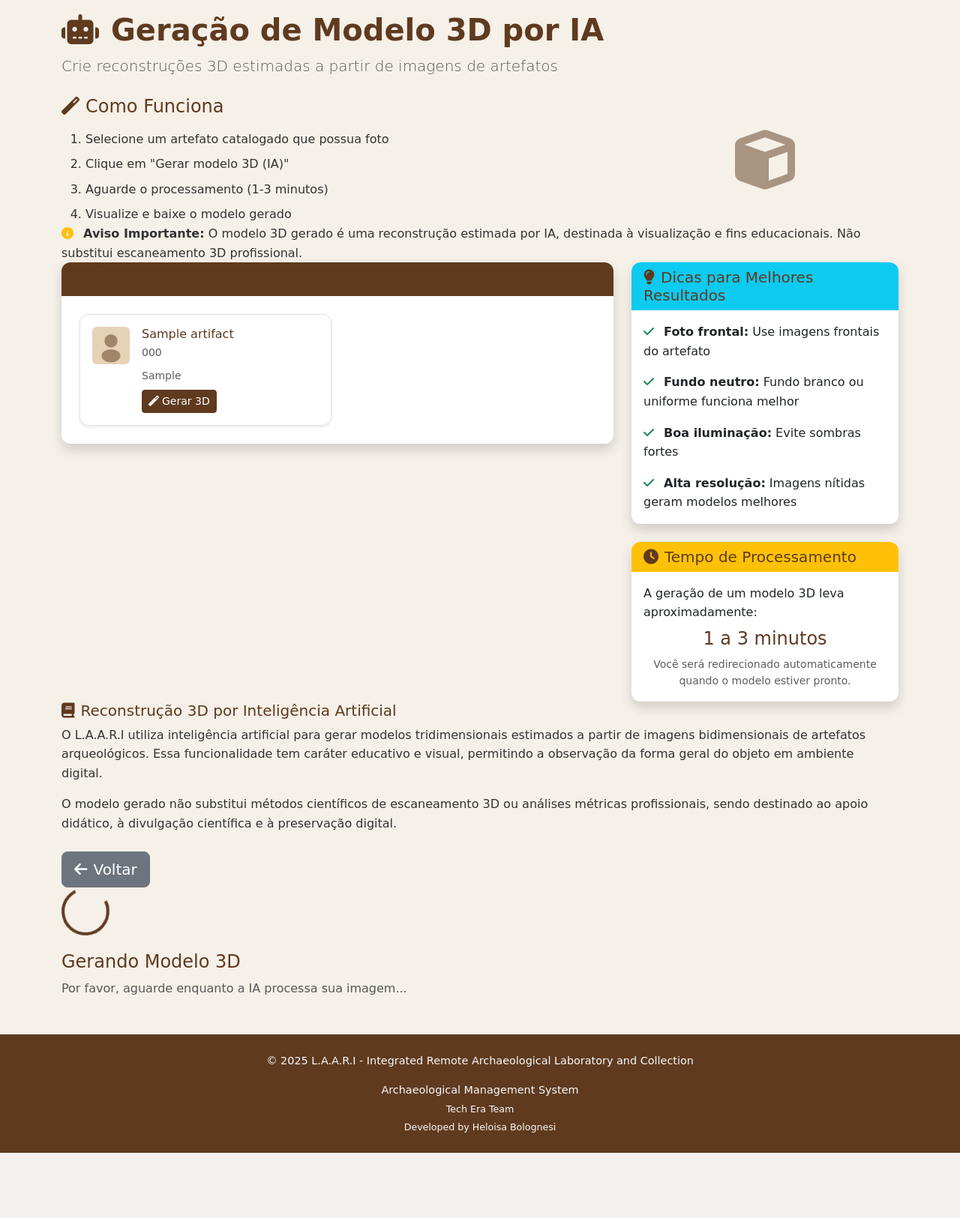
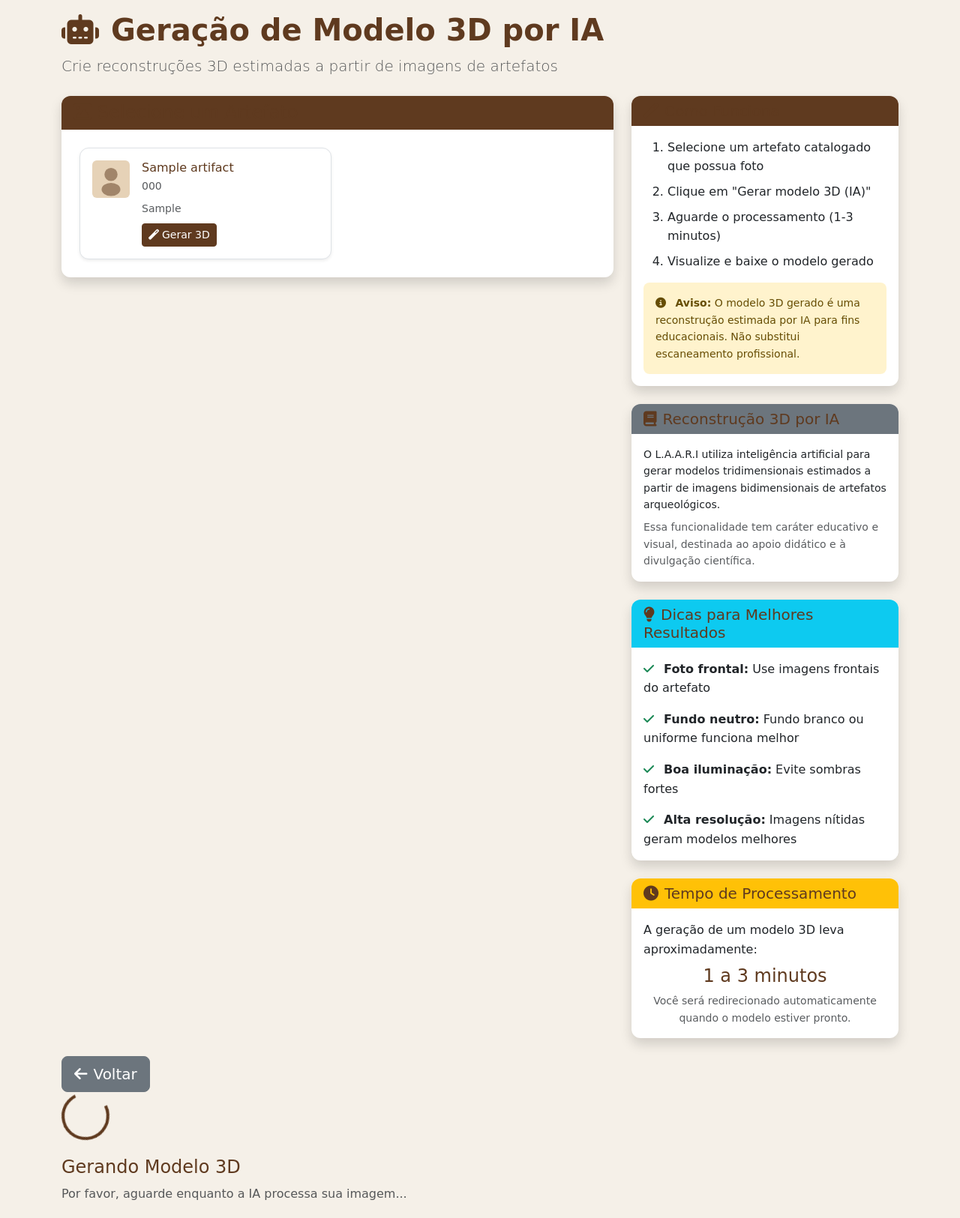
Before and after one commit to heloisabolognesi/teste22, a Flask app: page /scanner-3d/gerar in a window 1280 px wide. Shown: the part 133-1758 px from the top of the page at 75% size. Before the commit the page ends 1671 px from the top, so only its background shows below. Run offline with Flask 3, Linux system fonts and the light colour scheme; a user stored in the database is signed in; tables that the repository leaves empty hold one stand-in row (values such as "Sample post"); some libraries are stand-ins or nearby versions; some web fonts are replaced.

Commit message:
Standardize information display on AI 3D generation page
Update the AI 3D generation page to display informational texts within standardized cards, improving visual organization and hierarchy.

Replit-Commit-Author: Agent
Replit-Commit-Session-Id: 91bfc21d-135f-4f37-bb75-e9b5d890c340
Replit-Commit-Checkpoint-Type: full_checkpoint
Replit-Commit-Event-Id: b4de69e7-6110-492b-bee9-b14043855433
Replit-Commit-Screenshot-Url: https://storage.googleapis.com/screenshot-production-us-central1/86f88c59-1b27-4410-98b4-2d7b6d49d99b/91bfc21d-135f-4f37-bb75-e9b5d890c340/eM11En6

```diff
--- a/templates/gerar_3d_ia.html
+++ b/templates/gerar_3d_ia.html
@@ -4,22 +4,6 @@
 
 {% block head %}
 <style>
-    .ai-hero {
-        background: linear-gradient(135deg, #E6D2B7 0%, #d4c4a5 100%);
-        border-radius: 12px;
-        padding: 30px;
-        margin-bottom: 30px;
-    }
-
-    .ai-disclaimer {
-        background: rgba(255, 255, 255, 0.9);
-        border-left: 4px solid #5F3A1F;
-        padding: 15px 20px;
-        margin-top: 20px;
-        border-radius: 0 8px 8px 0;
-        font-size: 0.9rem;
-    }
-
     .artifact-select-card {
         transition: all 0.3s ease;
         cursor: pointer;
@@ -63,20 +47,6 @@
         text-align: center;
         max-width: 400px;
     }
-
-    .scientific-text {
-        background: linear-gradient(135deg, #f8f9fa 0%, #e9ecef 100%);
-        border-radius: 12px;
-        padding: 25px;
-        margin-top: 30px;
-    }
-
-    .scientific-text h5 {
-        color: #5F3A1F;
-        border-bottom: 2px solid #E6D2B7;
-        padding-bottom: 10px;
-        margin-bottom: 15px;
-    }
 </style>
 {% endblock %}
 
@@ -93,28 +63,6 @@
         <i class="fas fa-robot me-3"></i>Geração de Modelo 3D por IA
     </h1>
     <p class="lead text-muted">Crie reconstruções 3D estimadas a partir de imagens de artefatos</p>
-</div>
-
-<div class="ai-hero">
-    <div class="row align-items-center">
-        <div class="col-md-8">
-            <h4 class="mb-3"><i class="fas fa-magic me-2"></i>Como Funciona</h4>
-            <ol class="mb-0">
-                <li class="mb-2">Selecione um artefato catalogado que possua foto</li>
-                <li class="mb-2">Clique em "Gerar modelo 3D (IA)"</li>
-                <li class="mb-2">Aguarde o processamento (1-3 minutos)</li>
-                <li>Visualize e baixe o modelo gerado</li>
-            </ol>
-        </div>
-        <div class="col-md-4 text-center">
-            <i class="fas fa-cube fa-5x text-archaeological opacity-50"></i>
-        </div>
-    </div>
-
-    <div class="ai-disclaimer">
-        <i class="fas fa-info-circle me-2 text-warning"></i>
-        <strong>Aviso Importante:</strong> O modelo 3D gerado é uma reconstrução estimada por IA, destinada à visualização e fins educacionais. Não substitui escaneamento 3D profissional.
-    </div>
 </div>
 
 <div class="row">
@@ -168,6 +116,38 @@
     </div>
 
     <div class="col-lg-4">
+        <div class="card border-0 shadow mb-4">
+            <div class="card-header bg-archaeological text-white">
+                <h5 class="mb-0"><i class="fas fa-magic me-2"></i>Como Funciona</h5>
+            </div>
+            <div class="card-body">
+                <ol class="mb-3">
+                    <li class="mb-2">Selecione um artefato catalogado que possua foto</li>
+                    <li class="mb-2">Clique em "Gerar modelo 3D (IA)"</li>
+                    <li class="mb-2">Aguarde o processamento (1-3 minutos)</li>
+                    <li>Visualize e baixe o modelo gerado</li>
+                </ol>
+                <div class="alert alert-warning mb-0 small">
+                    <i class="fas fa-info-circle me-2"></i>
+                    <strong>Aviso:</strong> O modelo 3D gerado é uma reconstrução estimada por IA para fins educacionais. Não substitui escaneamento profissional.
+                </div>
+            </div>
+        </div>
+
+        <div class="card border-0 shadow mb-4">
+            <div class="card-header bg-secondary text-white">
+                <h5 class="mb-0"><i class="fas fa-book me-2"></i>Reconstrução 3D por IA</h5>
+            </div>
+            <div class="card-body">
+                <p class="small mb-2">
+                    O L.A.A.R.I utiliza inteligência artificial para gerar modelos tridimensionais estimados a partir de imagens bidimensionais de artefatos arqueológicos.
+                </p>
+                <p class="small mb-0 text-muted">
+                    Essa funcionalidade tem caráter educativo e visual, destinada ao apoio didático e à divulgação científica.
+                </p>
+            </div>
+        </div>
+
         <div class="card border-0 shadow mb-4">
             <div class="card-header bg-info text-white">
                 <h5 class="mb-0"><i class="fas fa-lightbulb me-2"></i>Dicas para Melhores Resultados</h5>
@@ -275,16 +255,6 @@
 </div>
 {% endif %}
 
-<div class="scientific-text">
-    <h5><i class="fas fa-book me-2"></i>Reconstrução 3D por Inteligência Artificial</h5>
-    <p class="mb-3">
-        O L.A.A.R.I utiliza inteligência artificial para gerar modelos tridimensionais estimados a partir de imagens bidimensionais de artefatos arqueológicos. Essa funcionalidade tem caráter educativo e visual, permitindo a observação da forma geral do objeto em ambiente digital.
-    </p>
-    <p class="mb-0">
-        O modelo gerado não substitui métodos científicos de escaneamento 3D ou análises métricas profissionais, sendo destinado ao apoio didático, à divulgação científica e à preservação digital.
-    </p>
-</div>
-
 <div class="mt-4">
     <a href="{{ url_for('scanner_3d') }}" class="btn btn-secondary btn-lg">
         <i class="fas fa-arrow-left me-2"></i>Voltar
```
